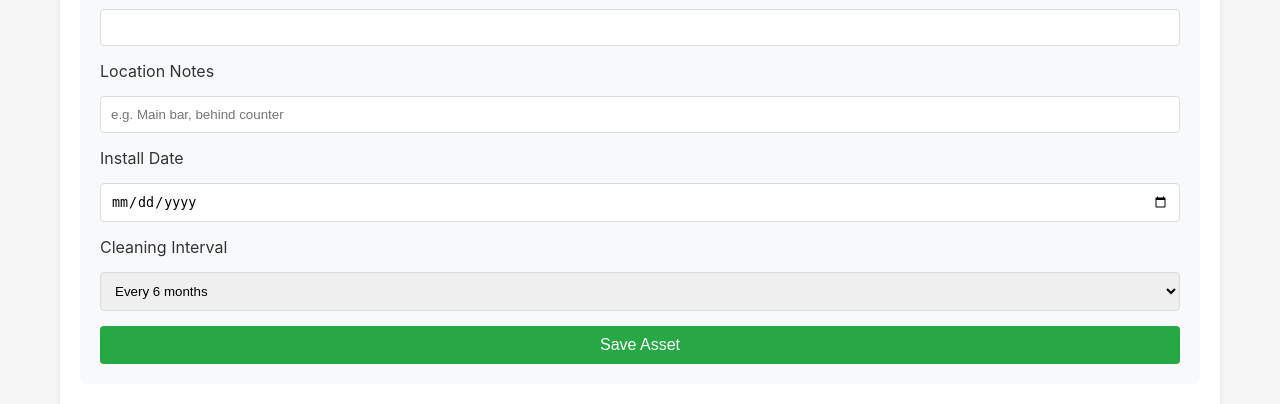
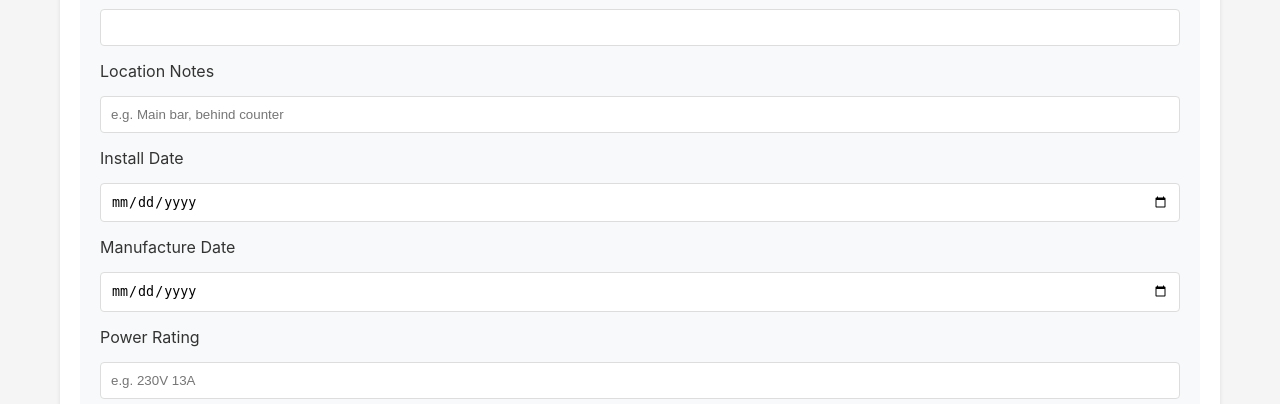
Before and after one commit to Clean-Ice-HMS/clean-ice-app, a Flask app: page /assets in a window 1280 px wide, after a click on "+ New Asset". Shown: the part 704-1108 px from the top of the page. Run offline with Flask 3, Linux system fonts and the light colour scheme; data that the repository does not hold is empty; some libraries are stand-ins or nearby versions.

Commit message:
Add files via upload

```diff
--- a/templates/assets.html
+++ b/templates/assets.html
@@ -23,6 +23,10 @@
             <input type="text" name="location_notes" placeholder="e.g. Main bar, behind counter" style="padding:10px; border:1px solid #ddd; border-radius:4px;">
             <label>Install Date</label>
             <input type="date" name="install_date" style="padding:10px; border:1px solid #ddd; border-radius:4px;">
+            <label>Manufacture Date</label>
+            <input type="date" name="manufacture_date" style="padding:10px; border:1px solid #ddd; border-radius:4px;">
+            <label>Power Rating</label>
+            <input type="text" name="power_rating" placeholder="e.g. 230V 13A" style="padding:10px; border:1px solid #ddd; border-radius:4px;">
             <label>Cleaning Interval</label>
             <select name="cleaning_interval_months" style="padding:10px; border:1px solid #ddd; border-radius:4px;">
                 <option value="3">Every 3 months</option>
--- a/templates/import.html
+++ b/templates/import.html
@@ -6,7 +6,7 @@
     <div style="display:grid; gap:20px;">
         <div style="padding:20px; background:#e8f4f8; border-radius:8px; border-left:4px solid #1a5276;">
             <h3>Import Customers</h3>
-            <p style="margin:10px 0; font-size:0.9rem; color:#666;">Columns: Business Name, Contact Name, Phone, Email, Address, Postcode</p>
+            <p style="margin:10px 0; font-size:0.9rem; color:#666;">Columns: business_name, contact_name, phone, email, address, postcode</p>
             <p style="margin:10px 0;"><a href="/download-template/customers_template.csv" style="color:#1a5276;">Download CSV Template</a></p>
             <form method="POST" action="/import/customers" enctype="multipart/form-data" style="display:flex; gap:10px; align-items:center;">
                 <input type="file" name="file" accept=".csv" required style="padding:10px; border:1px solid #ddd; border-radius:4px;">
```
Also changed, not shown: requirements.txt (+3 -4 lines).
